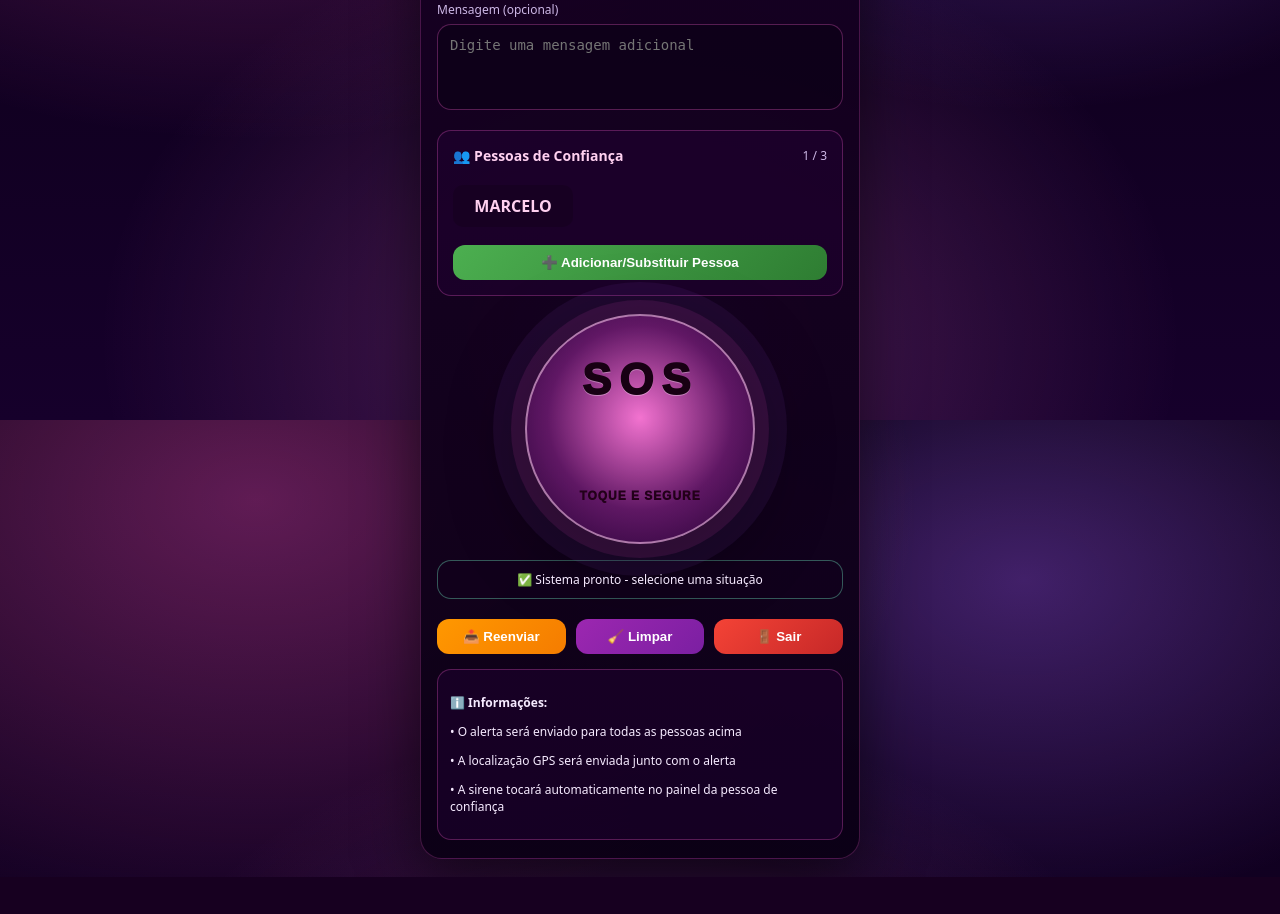
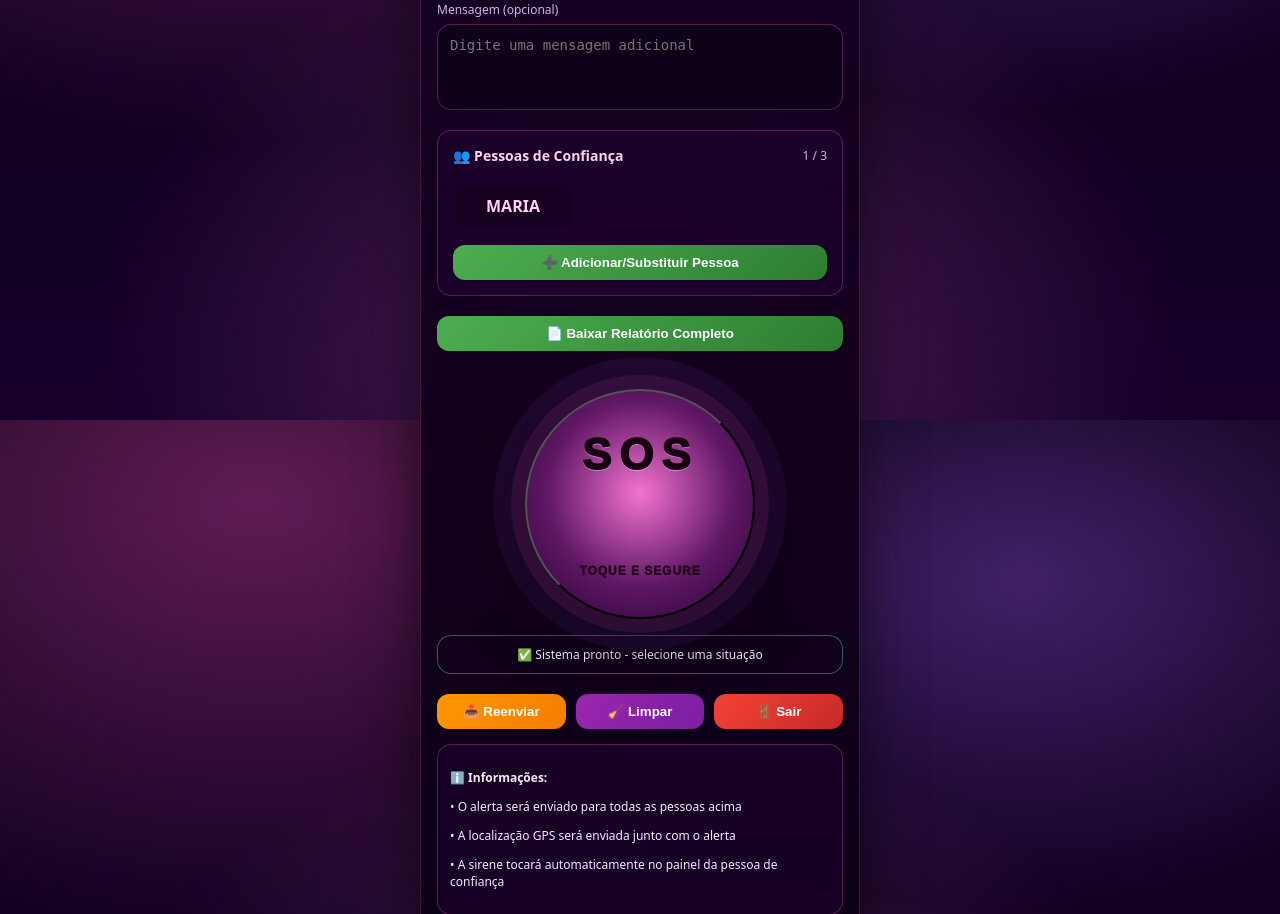
Before and after one commit to salveci2022/aurora_mulher_segura, a Flask app: page /panic in a window 1280 px wide. Shown: the part 380-1294 px from the top of the page. Before the commit the page ends 1257 px from the top, so only its background shows below. Run offline with Flask 3, Linux system fonts and the light colour scheme.

Commit message:
add arquivos no repo

```diff
--- a/app.py
+++ b/app.py
@@ -1,5 +1,5 @@
 from __future__ import annotations
-from flask import Flask, render_template, request, jsonify, redirect, url_for, flash, session, send_file
+from flask import Flask, render_template, request, jsonify, redirect, url_for, flash, session, send_file, make_response
 from flask_cors import CORS
 from datetime import datetime
 import os
@@ -22,6 +22,17 @@ STATIC_DIR = BASE_DIR / "static"
 USERS_FILE = BASE_DIR / "users.json"
 ALERTS_FILE = BASE_DIR / "alerts.log"
 STATE_FILE = BASE_DIR / "state.json"
+
+# ===== EVITAR CACHE PARA ARQUIVOS ESTÁTICOS =====
+@app.before_request
+def before_request():
+    # Para evitar cache
+    if request.path.startswith('/static/'):
+        response = make_response()
+        response.headers["Cache-Control"] = "no-cache, no-store, must-revalidate"
+        response.headers["Pragma"] = "no-cache"
+        response.headers["Expires"] = "0"
+        return response
 
 def _ensure_files():
     """Cria arquivos necessários se não existirem"""
@@ -170,7 +181,6 @@ def health():
 def relatorio_pdf():
     """Gera relatório PDF com todos os alertas - CORRIGIDO"""
     try:
-        # Pega todos os alertas
         alerts = get_all_alerts()
 
         pdf = FPDF()
@@ -180,7 +190,7 @@ def relatorio_pdf():
         pdf.set_font("Arial", "B", 16)
         pdf.cell(200, 10, txt="AURORA MULHER SEGURA", ln=1, align="C")
         pdf.set_font("Arial", "I", 12)
-        pdf.cell(200, 10, txt="Relatório de Alertas de Emergência", ln=1, align="C")
+        pdf.cell(200, 10, txt="Relatorio de Alertas de Emergencia", ln=1, align="C")
         pdf.ln(10)
 
         # Data e hora no horário do Brasil
@@ -196,23 +206,23 @@ def relatorio_pdf():
         without_location = len(alerts) - with_location
 
         pdf.set_font("Arial", "B", 12)
-        pdf.cell(200, 10, txt="ESTATÍSTICAS", ln=1)
+        pdf.cell(200, 10, txt="ESTATISTICAS", ln=1)
         pdf.set_font("Arial", "", 10)
-        pdf.cell(200, 8, txt=f"• Alertas com GPS: {with_location}", ln=1)
-        pdf.cell(200, 8, txt=f"• Alertas sem GPS: {without_location}", ln=1)
+        pdf.cell(200, 8, txt=f"* Alertas com GPS: {with_location}", ln=1)
+        pdf.cell(200, 8, txt=f"* Alertas sem GPS: {without_location}", ln=1)
         pdf.ln(10)
 
         # Tabela de alertas
         pdf.set_font("Arial", "B", 12)
-        pdf.cell(200, 10, txt="HISTÓRICO DE ALERTAS", ln=1)
+        pdf.cell(200, 10, txt="HISTORICO DE ALERTAS", ln=1)
         pdf.ln(5)
 
         pdf.set_font("Arial", "B", 9)
         pdf.cell(25, 8, txt="ID", border=1)
         pdf.cell(40, 8, txt="DATA/HORA", border=1)
-        pdf.cell(35, 8, txt="USUÁRIA", border=1)
-        pdf.cell(45, 8, txt="SITUAÇÃO", border=1)
-        pdf.cell(45, 8, txt="LOCALIZAÇÃO", border=1)
+        pdf.cell(35, 8, txt="USUARIA", border=1)
+        pdf.cell(45, 8, txt="SITUACAO", border=1)
+        pdf.cell(45, 8, txt="LOCALIZACAO", border=1)
         pdf.ln()
 
         pdf.set_font("Arial", "", 8)
@@ -221,7 +231,6 @@ def relatorio_pdf():
             ts = alert.get('ts', '')
             if ts:
                 try:
-                    # Converte o horário para o formato correto
                     dt = datetime.strptime(ts, "%Y-%m-%d %H:%M:%S")
                     dt_br = dt.replace(tzinfo=pytz.utc).astimezone(BR_TZ)
                     formatted_ts = dt_br.strftime("%d/%m/%Y %H:%M:%S")
@@ -239,7 +248,7 @@ def relatorio_pdf():
             if loc:
                 loc_str = f"{loc.get('lat', 'N/A')}, {loc.get('lng', 'N/A')}"
             else:
-                loc_str = "Não disponível"
+                loc_str = "Nao disponivel"
             pdf.cell(45, 6, txt=loc_str[:40], border=1)
             pdf.ln()
 
@@ -248,7 +257,7 @@ def relatorio_pdf():
         # Rodapé
         pdf.set_font("Arial", "I", 8)
         pdf.cell(200, 8, txt="Documento gerado automaticamente pelo sistema Aurora Mulher Segura", ln=1, align="C")
-        pdf.cell(200, 8, txt="Este relatório contém informações confidenciais de segurança", ln=1, align="C")
+        pdf.cell(200, 8, txt="Este relatorio contem informacoes confidenciais de seguranca", ln=1, align="C")
 
         # Salvar PDF temporário
         temp_file = tempfile.NamedTemporaryFile(delete=False, suffix='.pdf')
@@ -263,6 +272,8 @@ def relatorio_pdf():
 
     except Exception as e:
         print(f"Erro ao gerar PDF: {e}")
+        import traceback
+        traceback.print_exc()
         return jsonify({"error": str(e)}), 500
 
 # ===== ADMIN =====
@@ -392,13 +403,13 @@ def trusted_recover():
         users = load_users()
         info = users.get(u)
         if not info or info.get("role") != "trusted":
-            err = "Usuário não encontrado."
+            err = "Usuario nao encontrado."
         elif len(new) < 4:
-            err = "Senha muito curta (mínimo 4)."
+            err = "Senha muito curta (minimo 4)."
         else:
             users[u]["password"] = new
             save_users(users)
-            msg = "Senha redefinida. Faça login."
+            msg = "Senha redefinida. Faca login."
     return render_template('trusted_recover.html', msg=msg, err=err)
 
 @app.route('/trusted/change_password', methods=['GET', 'POST'])
@@ -416,7 +427,7 @@ def trusted_change_password():
         if not info or info.get("password") != old:
             err = "Senha atual incorreta."
         elif len(new) < 4:
-            err = "Nova senha muito curta (mínimo 4)."
+            err = "Nova senha muito curta (minimo 4)."
         else:
             users[u]["password"] = new
             save_users(users)
--- a/state.json
+++ b/state.json
@@ -1,3 +1,3 @@
 {
-  "last_id": 21
+  "last_id": 23
 }
--- a/templates/panic_button.html
+++ b/templates/panic_button.html
@@ -98,6 +98,64 @@
             transform: translateY(-2px);
             box-shadow: 0 5px 15px rgba(76, 175, 80, 0.4);
         }
+        .pdf-button {
+            background: linear-gradient(135deg, #4caf50, #2e7d32);
+            color: white;
+            padding: 10px 20px;
+            border: none;
+            border-radius: 12px;
+            font-weight: bold;
+            cursor: pointer;
+            margin-top: 20px;
+            text-decoration: none;
+            display: inline-block;
+            transition: all 0.3s;
+            width: 100%;
+        }
+        .pdf-button:hover {
+            transform: translateY(-2px);
+            box-shadow: 0 5px 15px rgba(76, 175, 80, 0.4);
+        }
+        .sos-button {
+            width: 230px;
+            height: 230px;
+            border-radius: 50%;
+            margin-top: 20px;
+            background: radial-gradient(circle at 50% 45%, rgba(255, 121, 218, 0.95), rgba(138, 36, 139, 0.65) 55%, rgba(40, 0, 60, 0.75));
+            display: grid;
+            place-items: center;
+            text-align: center;
+            color: white;
+            font-size: 18px;
+            font-weight: bold;
+            transition: all 0.5s;
+            position: relative;
+            overflow: hidden;
+            box-shadow: 0 0 0 14px rgba(255, 79, 200, 0.1), 0 0 0 32px rgba(164, 92, 255, 0.07), 0 20px 70px rgba(0, 0, 0, 0.55);
+            user-select: none;
+        }
+        .sos-button .sos-text {
+            font-size: 44px;
+            letter-spacing: 0.18em;
+            font-weight: 1000;
+            color: #180013;
+            text-shadow: 0 1px 0 rgba(255, 255, 255, 0.35);
+        }
+        .sos-button .sos-sub {
+            margin-top: 8px;
+            font-size: 12px;
+            font-weight: 1000;
+            letter-spacing: 0.08em;
+            color: #220019;
+        }
+        .sos-button.holding {
+            animation: pulse 1s infinite;
+        }
+        @keyframes pulse {
+            0% { transform: scale(1); }
+            70% { transform: scale(1.02); }
+            100% { transform: scale(1); }
+        }
     </style>
 </head>
 <body class="aurora-bg">
@@ -162,8 +220,13 @@
                     {% endif %}
                 </div>
 
+                <!-- Botão PDF -->
+                <button class="pdf-button" onclick="window.location.href='/relatorio/pdf'">
+                    📄 Baixar Relatório Completo
+                </button>
+
                 <div class="sos-wrap">
-                    <button id="sosBtn" class="sos">
+                    <button id="sosBtn" class="sos-button">
                         <div class="sos-text">SOS</div>
                         <div class="sos-sub">TOQUE E SEGURE</div>
                     </button>
--- a/users.json
+++ b/users.json
@@ -4,9 +4,9 @@
     "role": "admin",
     "name": "Admin Aurora"
   },
-  "marcelo3609": {
+  "maria3609": {
     "password": "36092745",
     "role": "trusted",
-    "name": "MARCELO"
+    "name": "MARIA"
   }
 }
```
Also changed, not shown: templates/panel_trusted.html (+15 -90 lines), 1 other file.
